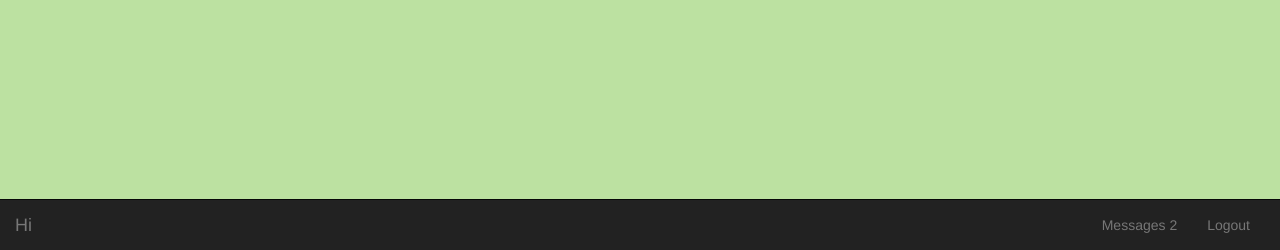
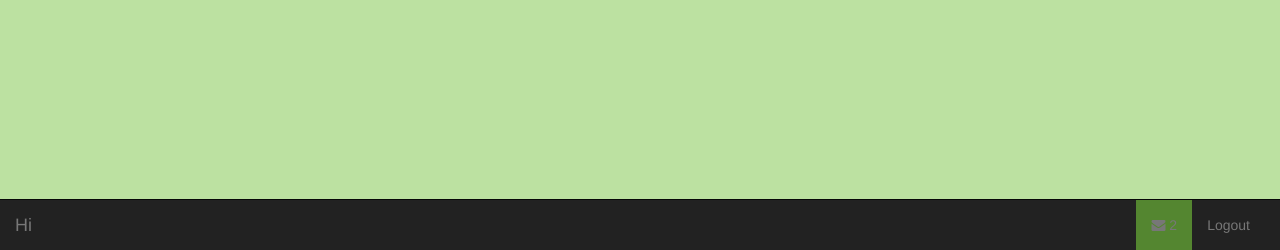
Before and after one commit to Requinard/EVO, a Django app: page /test/ in a window 1280 px wide. Shown: the part 550-800 px from the top of the page. Run offline with Django 3.2, Linux system fonts and the light colour scheme; some libraries are stand-ins or nearby versions.

Commit message:
navbar messages changes colour when new message

```diff
--- a/templates/base.html
+++ b/templates/base.html
@@ -8,6 +8,7 @@
     <meta charset="UTF-8">
     <title></title>
     <link rel="stylesheet" href="{% static 'less/bootstrap.min.css' %}">
+    <link rel="stylesheet" href="{% static 'css/font-awesome.min.css' %}">
     <meta name="viewport" content="width=device-width, user-scalable=no">
     <style>
         body {
@@ -37,8 +38,8 @@
         </div>
         <div class="collapse navbar-collapse navbar-right" id="navbar-collapsible">
             <ul class="navbar-nav nav">
-                <li class="dropdown">
-                    <a data-toggle="dropdown" href="#">Messages {{ messages|length }}</a>
+                <li class="dropdown"{% if messages|length %} style="background-color: #548630;"{% endif %}>
+                    <a data-toggle="dropdown" href="#"><i class="fa fa-envelope"></i> {{ messages|length }}</a>
 
                     <ul class="dropdown-menu" role="menu" aria-labelledby="dLabel">
                         {% if messages %}
```
